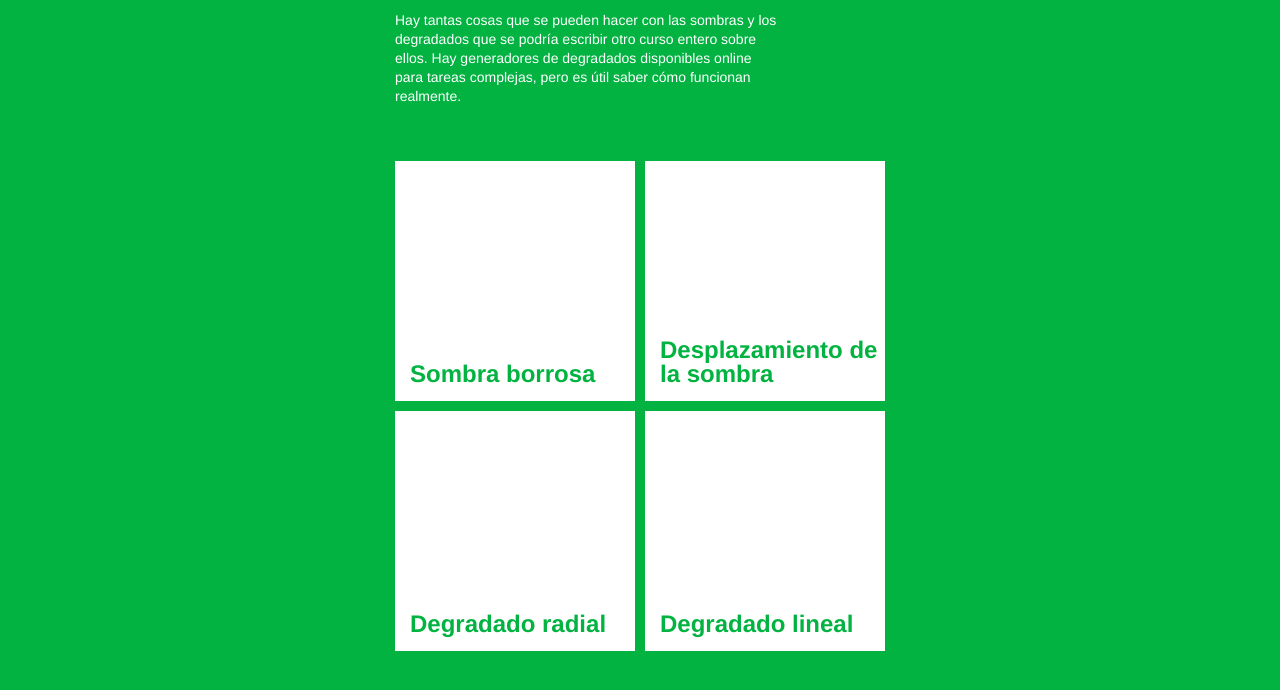
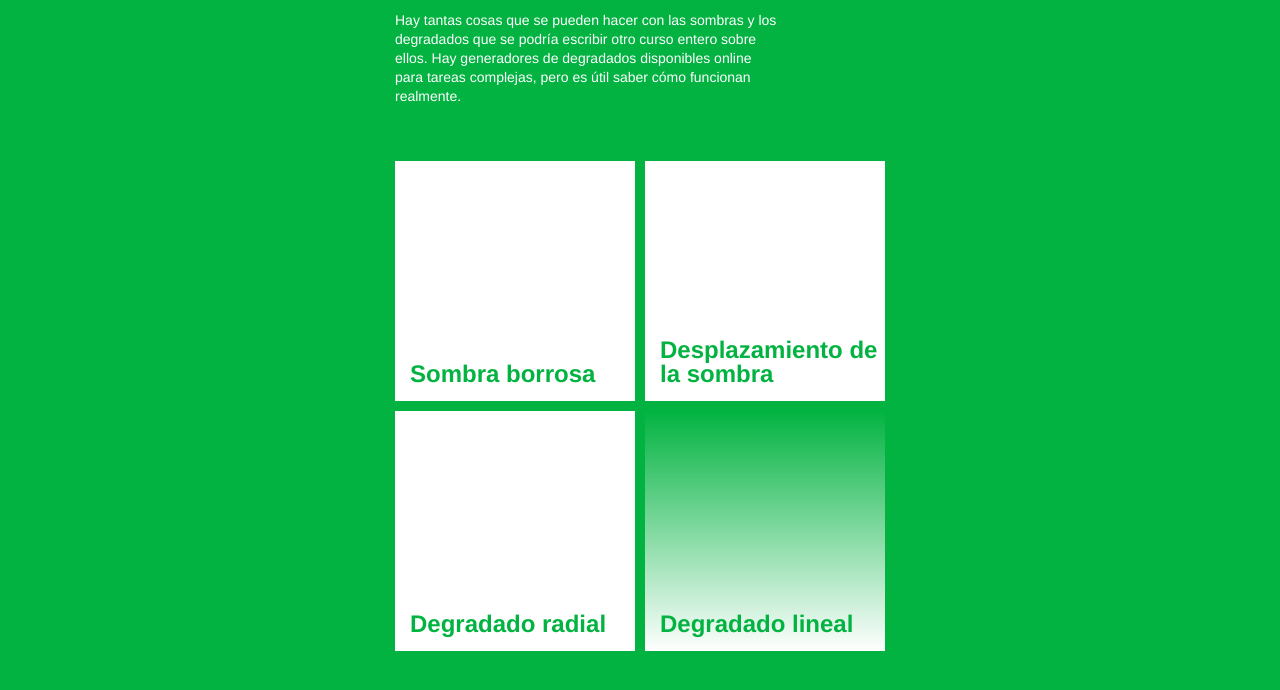
Before and after one commit to surcocode/practicum-web-sprint02-03-sombras, a plain HTML site: page index.html in a window 1280 px wide. Shown: the part 256-946 px from the top of the page. Drawn offline with Linux system fonts and the light colour scheme.

Commit message:
Aplico gradiente lineal

```diff
--- a/style.css
+++ b/style.css
@@ -89,3 +89,7 @@ html, body {
 .demo__item_type_offset-shadow:hover {
   box-shadow: 10px 10px 10px #366C49;
 }
+
+.demo__item_type_linear-gradient{
+  background-image: linear-gradient(to bottom, #02B341, #ffffff);
+}
```
